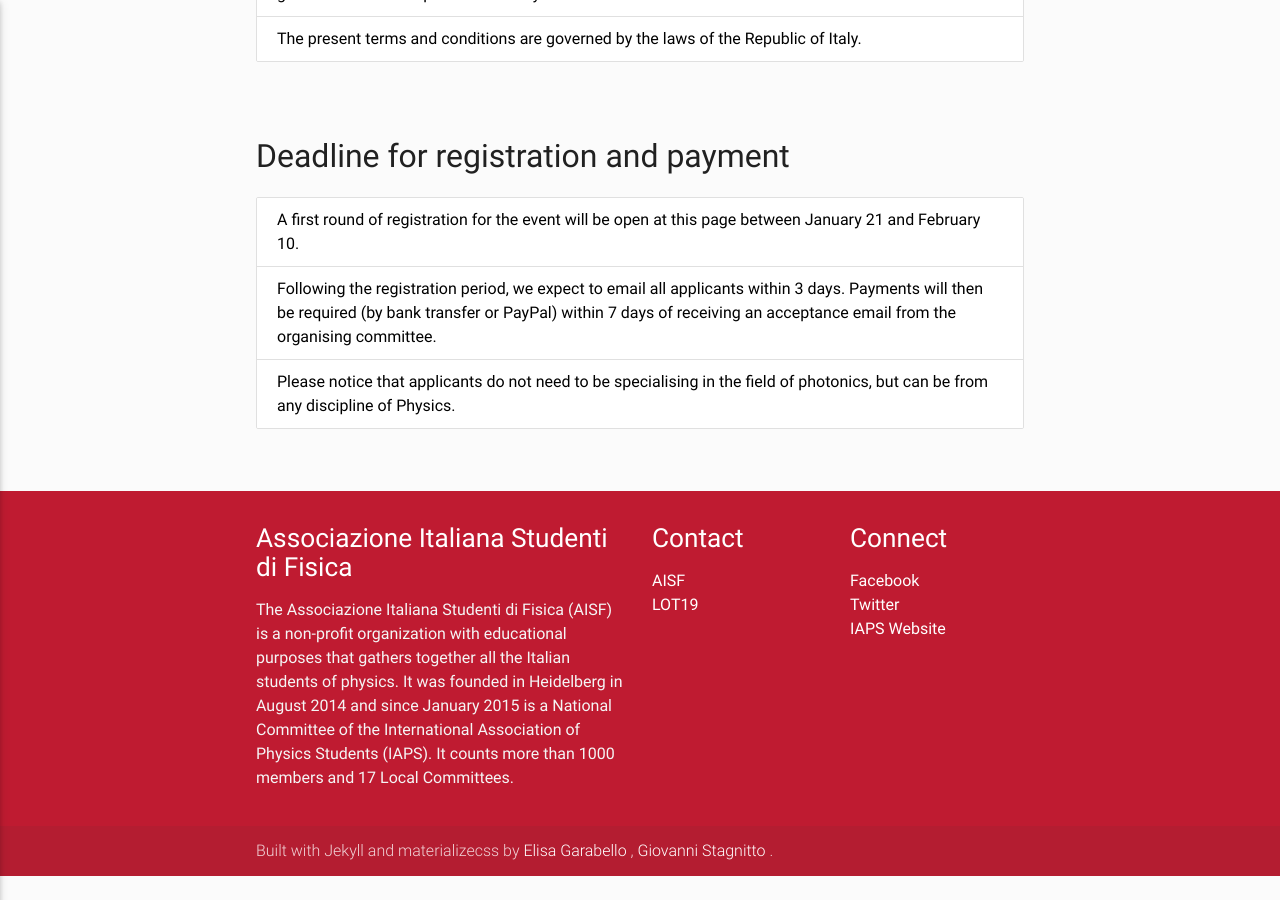
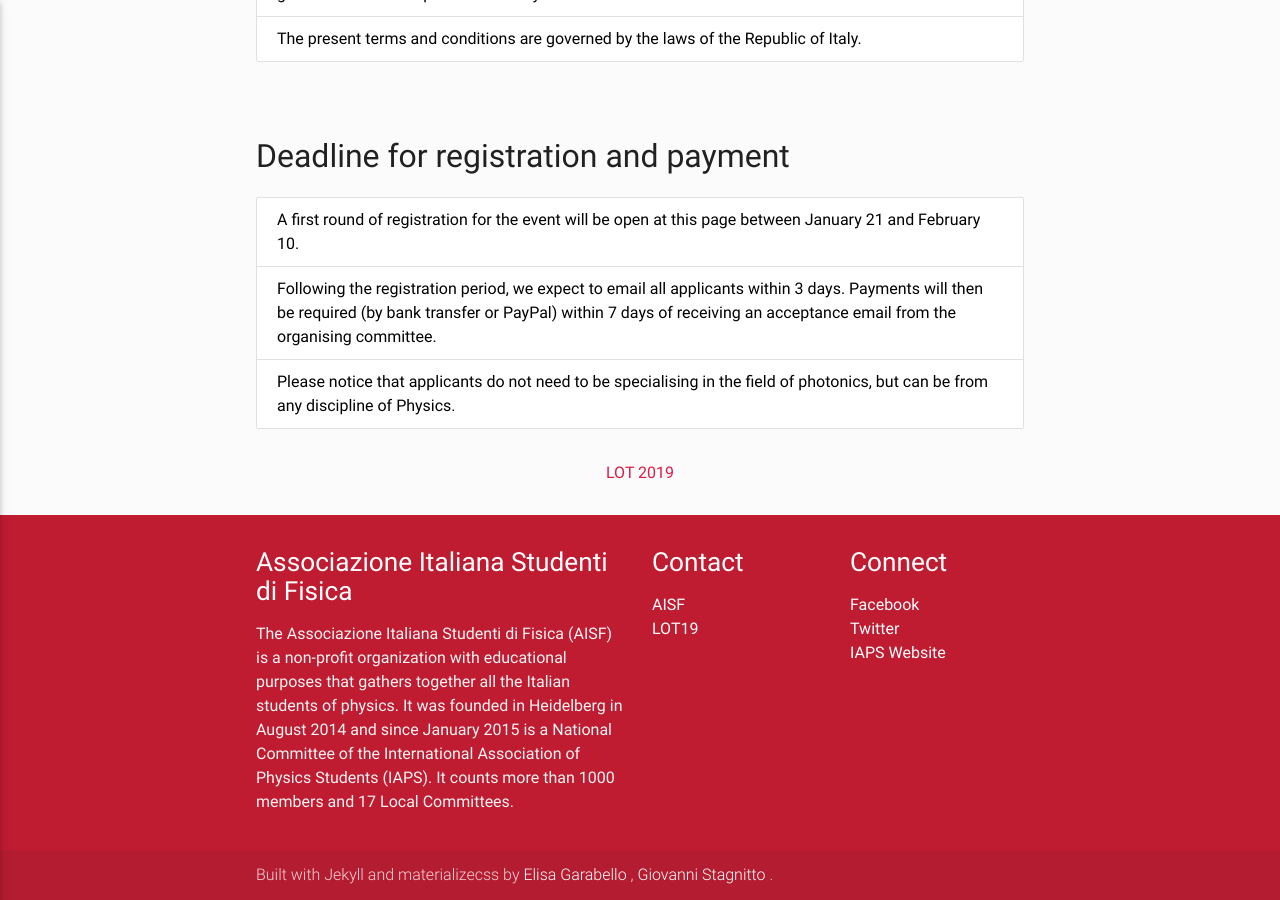
Before and after one commit to ai-sf/lot22, a Jekyll site: the page built from registration.html, in a window 1280 px wide and 900 px high, scrolled down 1952 px. Built offline with Jekyll 4.4.1, drawn with Linux system fonts in a browser that asks for light colours; nearby versions of some CDN libraries.

Commit message:
Update registration.html

```diff
--- a/registration.html
+++ b/registration.html
@@ -128,3 +128,21 @@ title: Registration
   {% endfor %}
   </div>
 </div>
+
+<div class="row center">
+
+    <a
+      href="javascript:void(
+        window.open(
+          'https://form.jotformeu.com/90155924415355',
+          'blank',
+          'scrollbars=yes,
+          toolbar=no,
+          width=700,
+          height=500'
+        )
+      )
+    ">
+      LOT 2019
+    </a><br>
+</div>
```
